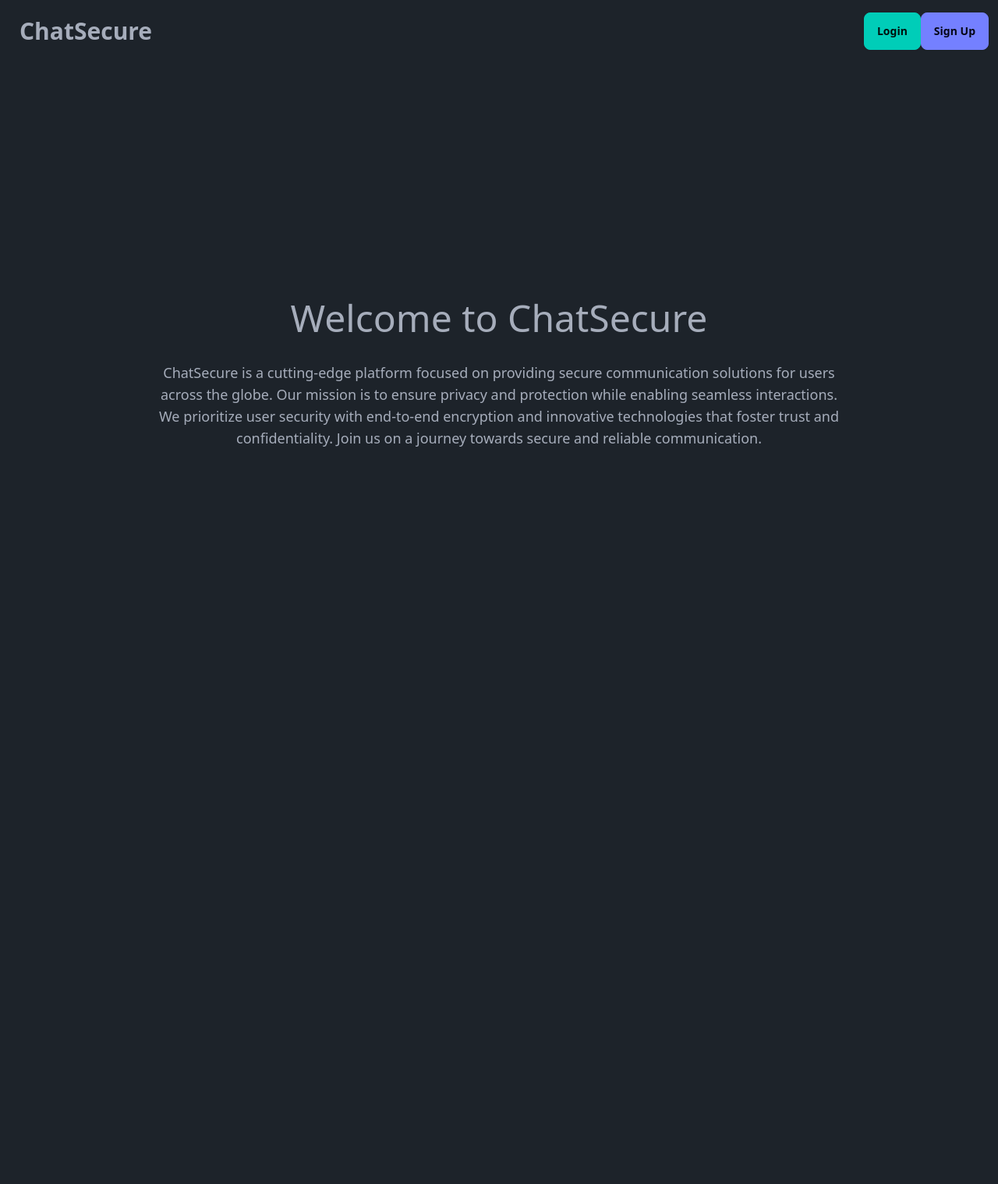
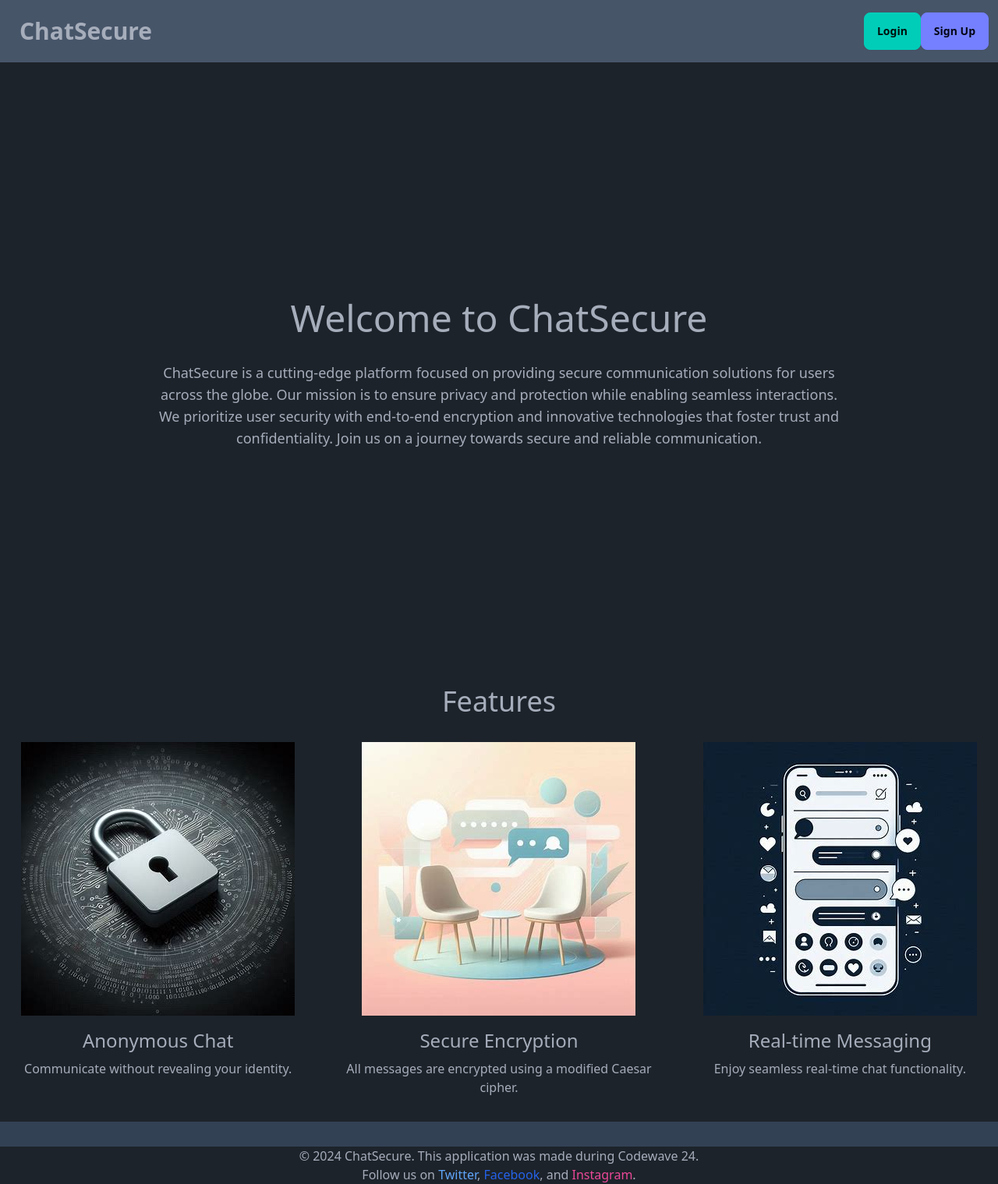
Before and after one commit to mukulboro/codewave-chat-app, a Django app: page / in a window 1280 px wide. Shown: the whole page at 78% size. Before the commit the page ends 573 px from the top, so only its background shows below. Run offline with Django 5.2, Linux system fonts and the light colour scheme; style sheets or scripts are compiled from the project's sources; some libraries are stand-ins or nearby versions.

```diff
--- a/auther/templates/register.html
+++ b/auther/templates/register.html
@@ -1,3 +1,5 @@
+{% extends "_base.html" %}
+{% block content %}
 <h1>Register</h1>
 
 {% if messages %}
@@ -23,3 +25,5 @@
     {{ form.as_p }}
     <button type="submit">Submit</button>
 </form>
+
+{% endblock content %}
--- a/chat/templates/index.html
+++ b/chat/templates/index.html
@@ -2,7 +2,7 @@
 
 {% extends "_base.html" %} {% block content %}
 
-<div class="navbar bg-base-100">
+<div class="navbar bg-slate-600">
   <div class="flex-1">
     <a class="btn btn-ghost text-3xl">ChatSecure</a>
   </div>
@@ -27,4 +27,39 @@
     </p>
   </div>
 </div>
+
+<div class="features-section  "></div>
+  <div class="container mx-auto text-center">
+    <h2 class="text-4xl mb-8">Features</h2>
+    <div class="grid grid-cols-1 md:grid-cols-3 gap-8">
+      <div class="feature-item">
+        <img src="..\..\static\assets\secure.jpg" alt="Anonymous Chat" class="mx-auto mb-4">
+        <h3 class="text-2xl mb-2">Anonymous Chat</h3>
+        <p>Communicate without revealing your identity.</p>
+      </div>
+      <div class="feature-item">
+        <img src="..\..\static\assets\th.jpg" alt="Secure Encryption" class="mx-auto mb-4">
+        <h3 class="text-2xl mb-2">Secure Encryption</h3>
+        <p>All messages are encrypted using a modified Caesar cipher.</p>
+      </div>
+      <div class="feature-item">
+        <img src="..\..\static\assets\realtime.jpg" alt="Real-time Messaging" class="mx-auto mb-4">
+        <h3 class="text-2xl mb-2">Real-time Messaging</h3>
+        <p>Enjoy seamless real-time chat functionality.</p>
+      </div>
+    </div>
+  </div>
+</div>
+
+
+<footer class="bg-slate-700 text-white py-4 mt-8"></footer>
+  <div class="container mx-auto text-center">
+    <p>&copy; 2024 ChatSecure. This application was made during Codewave 24.</p>
+    <p>Follow us on
+      <a href="#" class="text-blue-400">Twitter</a>,
+      <a href="#" class="text-blue-600">Facebook</a>, and
+      <a href="#" class="text-pink-500">Instagram</a>.
+    </p>
+  </div>
+</footer>
 {% endblock content %}
--- a/requirements.txt
+++ b/requirements.txt
@@ -2,6 +2,9 @@ asgiref==3.8.1
 Django==5.1.1
 django-appconf==1.0.6
 django-compressor==4.5.1
+pillow==10.4.0
+pypng==0.20220715.0
+qrcode==7.4.2
 rcssmin==1.1.2
 rjsmin==1.2.2
 sqlparse==0.5.1
```
Also changed, not shown: auther/templates/login.html (+23 -12 lines), static/assets/realtime.jpg (added), static/assets/secure.jpg (added), static/assets/th.jpg (added).
